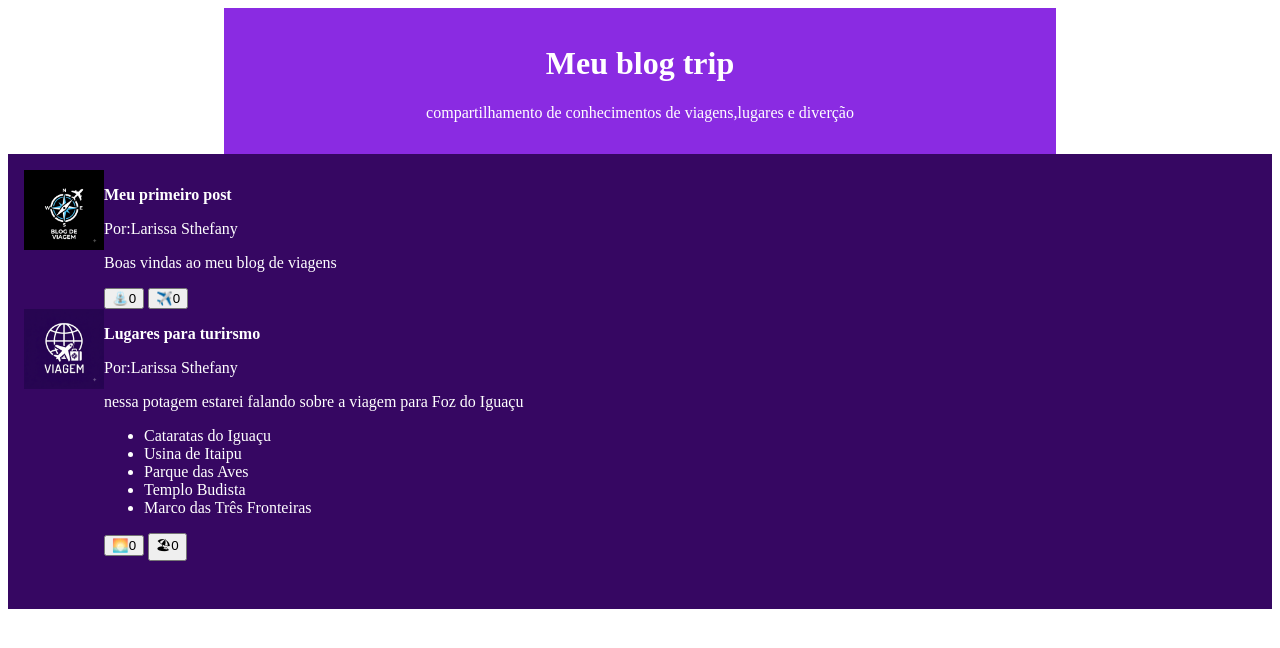
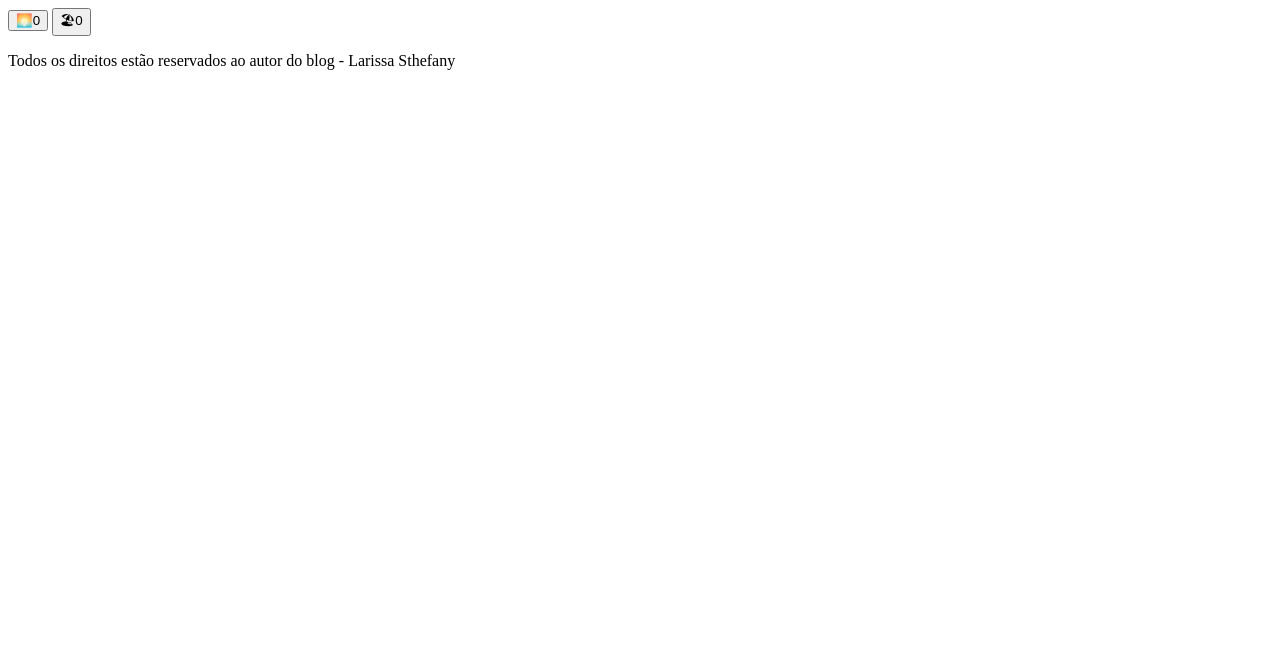
Before and after one commit to souzamoraislarissa-svg/alura-paginawebzero-larissa-pt2, a plain HTML site: page index.html in a window 1280 px wide. Drawn offline with Linux system fonts and the light colour scheme.

Commit message:
Update index.html

```diff
--- a/index.html
+++ b/index.html
@@ -1,70 +1,10 @@
-<!DOCTYPE html>
-<html lang="en">
-<head>
-    <meta charset="UTF-8">
-    <meta name="viewport" content="width=device-width, initial-scale=1.0">
-    <title>Meu Blog Trip</title>
-    <style>
-      header{
-      background-color: blueviolet;
-      color:white;
-     text-align:center;
-    max-width: 800px;
-    margin:0 auto;
-    padding: 16px
-    }
-      main{
-      background-color: rgb(54, 7, 98);
-      color: white;
-      margin:0 auto;
-    padding: 16px;
-    }
-    article{
-    display: flex;
-    }
-    img{
-    width: 80px;
-    height: 80px;
-    }
-    .artigo-autor{
-font-weight: bold;
-    }
-    </style>
-</head>
-<body>
-  <header>
-    <h1>Meu blog trip</h1>
-    <p>compartilhamento de conhecimentos de viagens,lugares e diverção</p>
-  </header>
-  <main>
-   <article>
-      <img src="imagem-blog.png">
-      <div>
-      <p class="artigo-autor">Meu primeiro post</p>
-      <p>Por:Larissa Sthefany</p>
-      <p>Boas vindas ao meu blog de viagens</p>
-    <button>⛲️<span>0</span></button>
-    <button>✈️<span>0</span></button>
-   </div>
-    </article>
-
-<article>
-      <img src="segundo-post.png">
-      <div>
-      <p class="artigo-autor">Lugares para turirsmo</p>
-      <p>Por:Larissa Sthefany</p>
-      <p>nessa potagem estarei falando sobre a viagem para Foz do Iguaçu</p>
-      <ul>
-        <li>Cataratas do Iguaçu</li>
-        <li>Usina de Itaipu</li>
-        <li>Parque das Aves</li>
-        <li>Templo Budista</li>
-        <li>Marco das Três Fronteiras</li>
-      </ul>
-      <button>🌅<span>0</span></button>
+<button>🌅<span>0</span></button>
       <button>🏖<span>0</span></button>
     </div>
     </article>
   <main>
+  <footer>
+<p class="direito">Todos os direitos estão reservados ao autor do blog - Larissa Sthefany</p>
+  </footer>
   </body>
 </html>
```
